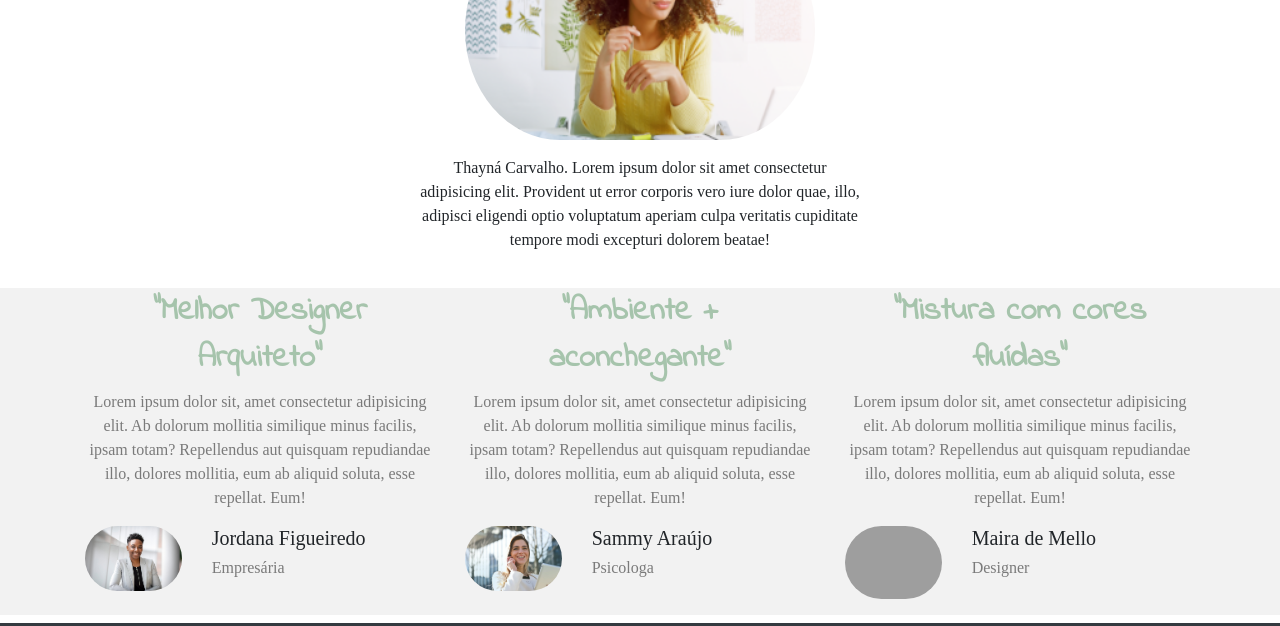
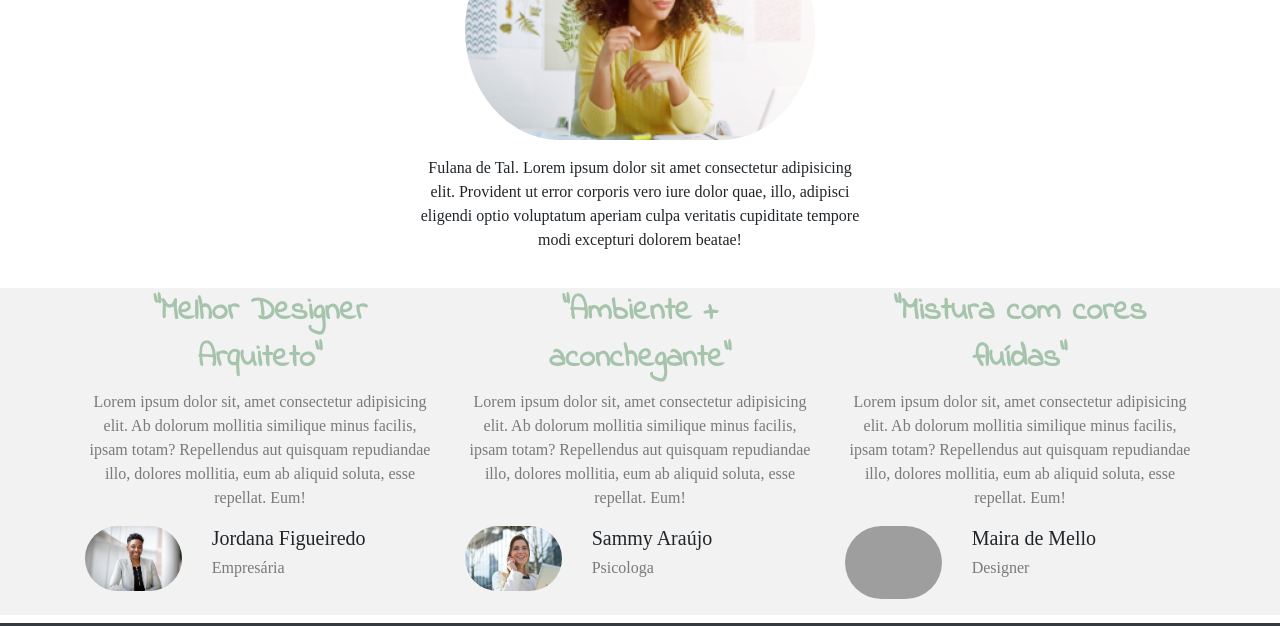
Before and after one commit to costacarv/site-architecture, a plain HTML site: page index.html in a window 1280 px wide. Shown: the part 2074-2700 px from the top of the page. Drawn offline with Linux system fonts and the light colour scheme; grey boxes are pictures that could not be loaded; a web font is replaced by a local one.

Commit message:
Sobre mudança

```diff
--- a/index.html
+++ b/index.html
@@ -181,7 +181,7 @@
              <img class="col-md-4" src="imagens/decorador-pode-trabalhar-como-arquiteto.png" alt="">
            </figure>
             <p class="col-md-5">
-              Thayná Carvalho. Lorem ipsum dolor sit amet consectetur adipisicing elit. Provident ut error corporis vero iure dolor quae, illo, adipisci eligendi optio voluptatum aperiam culpa veritatis cupiditate tempore modi excepturi dolorem beatae!
+              Fulana de Tal. Lorem ipsum dolor sit amet consectetur adipisicing elit. Provident ut error corporis vero iure dolor quae, illo, adipisci eligendi optio voluptatum aperiam culpa veritatis cupiditate tempore modi excepturi dolorem beatae!
             </p>
             </article>
             <!--
```
